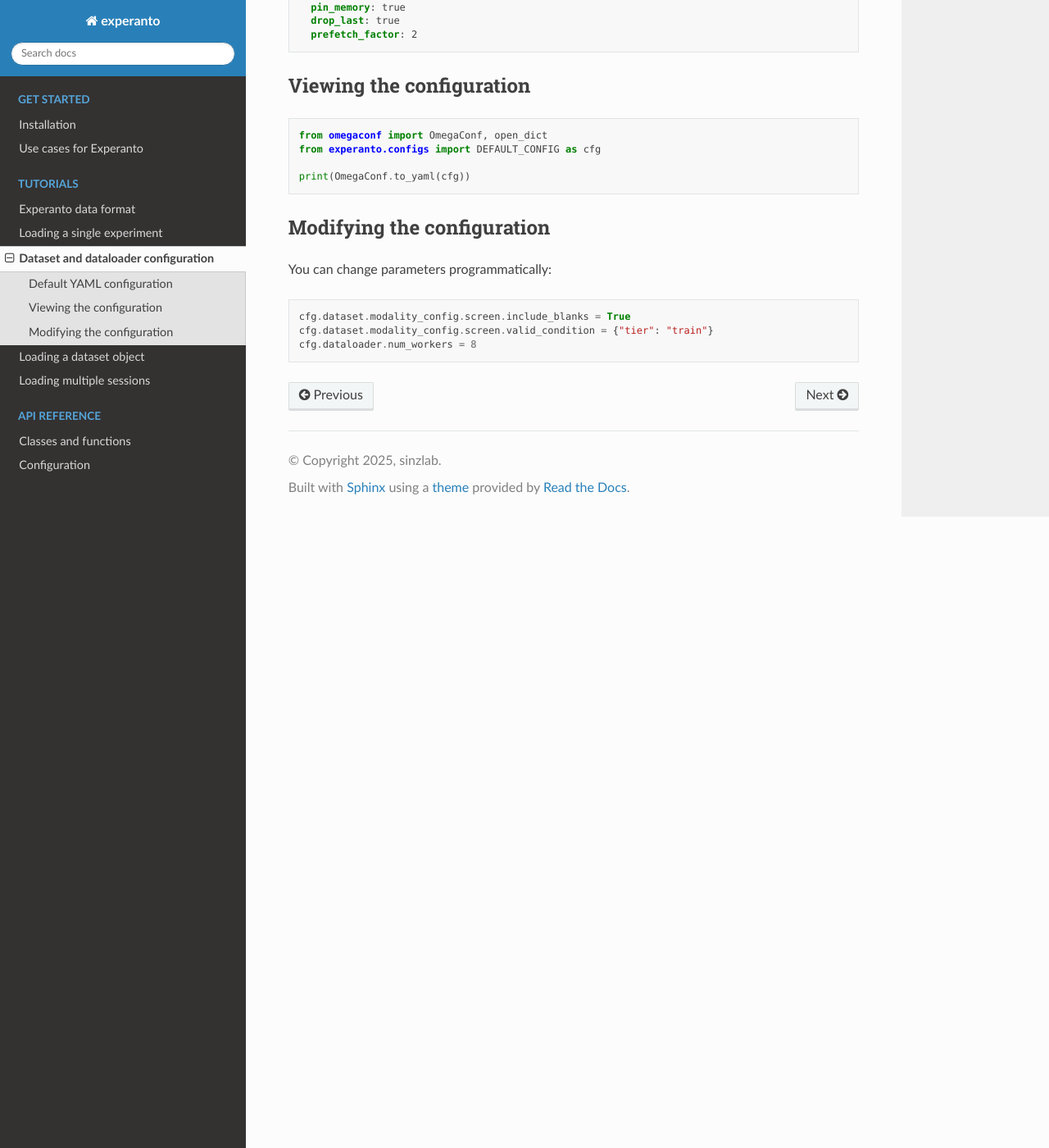
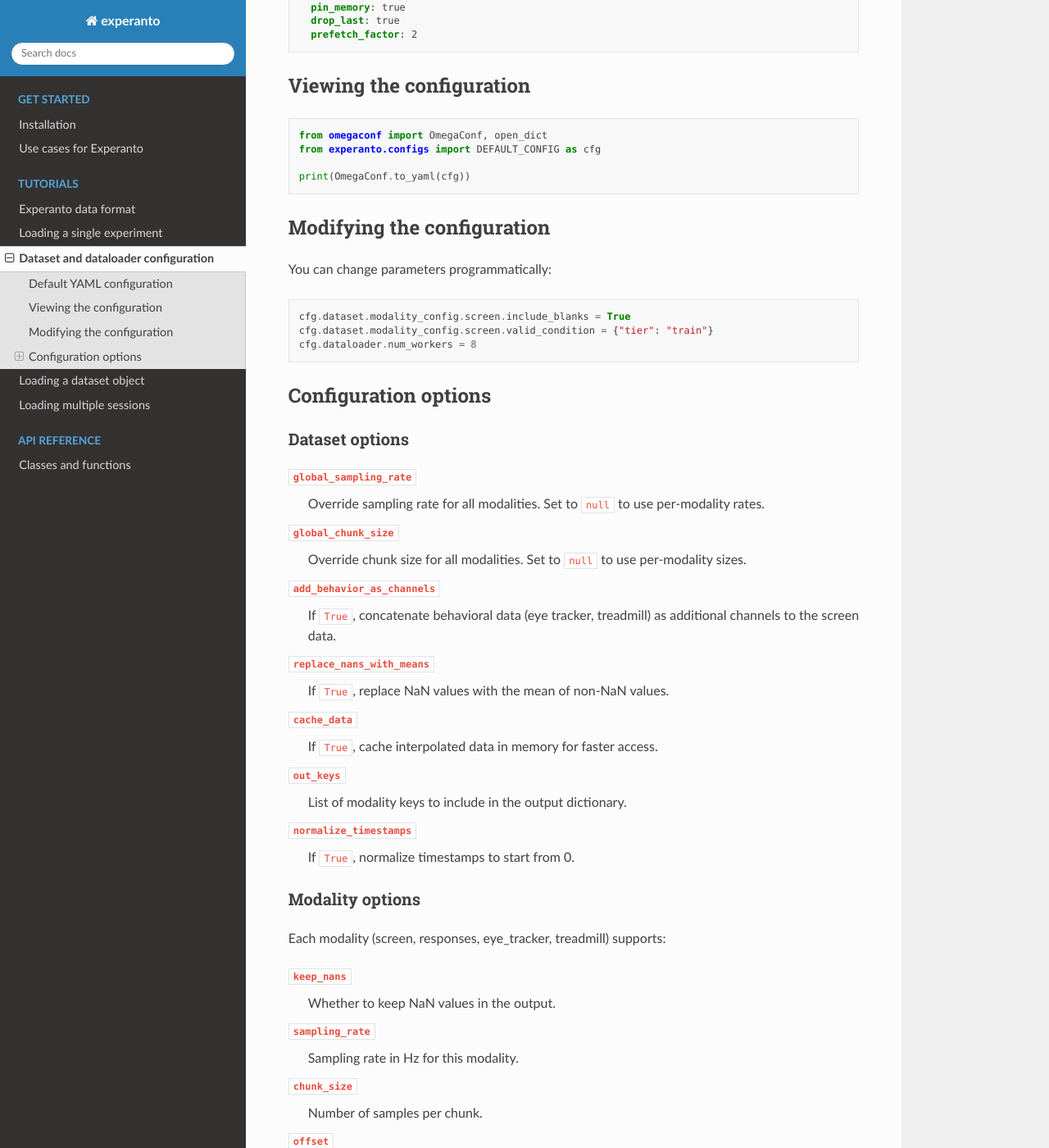
Before and after one commit to sensorium-competition/experanto, a Sphinx documentation site: the page built from docs/source/concepts/demo_configs.rst, in a window 1280 px wide and 1400 px high, scrolled down 1644 px. Shown: the whole window at 82% size. Built offline with Sphinx 7.4.7 and the Read the Docs theme 3.1.0, drawn with Linux system fonts in a browser that asks for light colours; some of the changed text lies outside the part shown.

Commit message:
docs: merge configuration reference into tutorials page
- Add configuration options section to demo_configs.rst
- Remove standalone configuration.rst (duplicated content)
- Update index.rst to remove configuration from API Reference

```diff
--- a/docs/source/concepts/demo_configs.rst
+++ b/docs/source/concepts/demo_configs.rst
@@ -114,3 +114,81 @@ You can change parameters programmatically:
     cfg.dataset.modality_config.screen.include_blanks = True
     cfg.dataset.modality_config.screen.valid_condition = {"tier": "train"}
     cfg.dataloader.num_workers = 8
+
+
+Configuration options
+^^^^^^^^^^^^^^^^^^^^^
+
+Dataset options
+"""""""""""""""
+
+``global_sampling_rate``
+   Override sampling rate for all modalities. Set to ``null`` to use per-modality rates.
+
+``global_chunk_size``
+   Override chunk size for all modalities. Set to ``null`` to use per-modality sizes.
+
+``add_behavior_as_channels``
+   If ``True``, concatenate behavioral data (eye tracker, treadmill) as additional
+   channels to the screen data.
+
+``replace_nans_with_means``
+   If ``True``, replace NaN values with the mean of non-NaN values.
+
+``cache_data``
+   If ``True``, cache interpolated data in memory for faster access.
+
+``out_keys``
+   List of modality keys to include in the output dictionary.
+
+``normalize_timestamps``
+   If ``True``, normalize timestamps to start from 0.
+
+Modality options
+""""""""""""""""
+
+Each modality (screen, responses, eye_tracker, treadmill) supports:
+
+``keep_nans``
+   Whether to keep NaN values in the output.
+
+``sampling_rate``
+   Sampling rate in Hz for this modality.
+
+``chunk_size``
+   Number of samples per chunk.
+
+``offset``
+   Time offset in seconds relative to the screen timestamps.
+
+``transforms``
+   Dictionary of transforms to apply. Supports ``"normalize"`` (0-1 scaling)
+   and ``"standardize"`` (z-score normalization).
+
+``interpolation``
+   Interpolation settings including ``interpolation_mode`` (``"linear"`` or
+   ``"nearest_neighbor"``).
+
+``filters``
+   Dictionary of filter functions to apply to the data.
+
+Dataloader options
+""""""""""""""""""
+
+``batch_size``
+   Number of samples per batch.
+
+``shuffle``
+   Whether to shuffle samples.
+
+``num_workers``
+   Number of worker processes for data loading.
+
+``pin_memory``
+   If ``True``, pin memory for faster GPU transfer.
+
+``drop_last``
+   If ``True``, drop the last incomplete batch.
+
+``prefetch_factor``
+   Number of batches to prefetch per worker.
--- a/docs/source/index.rst
+++ b/docs/source/index.rst
@@ -29,4 +29,3 @@ Issues with the package can be submitted at our `GitHub Issues page <https://git
    :caption: API Reference
 
    api
-   configuration
```
Also changed, not shown: docs/source/configuration.rst (deleted, +0 -170 lines).
